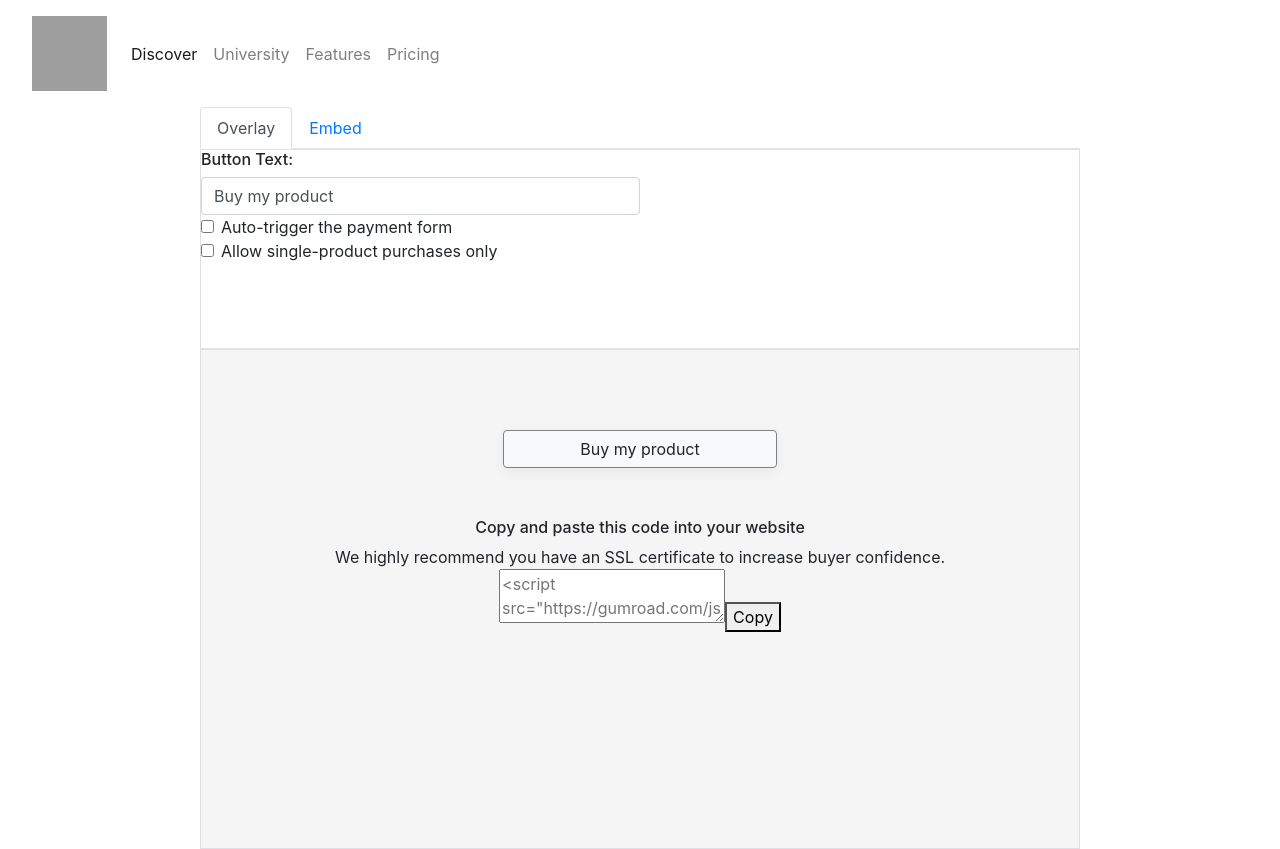
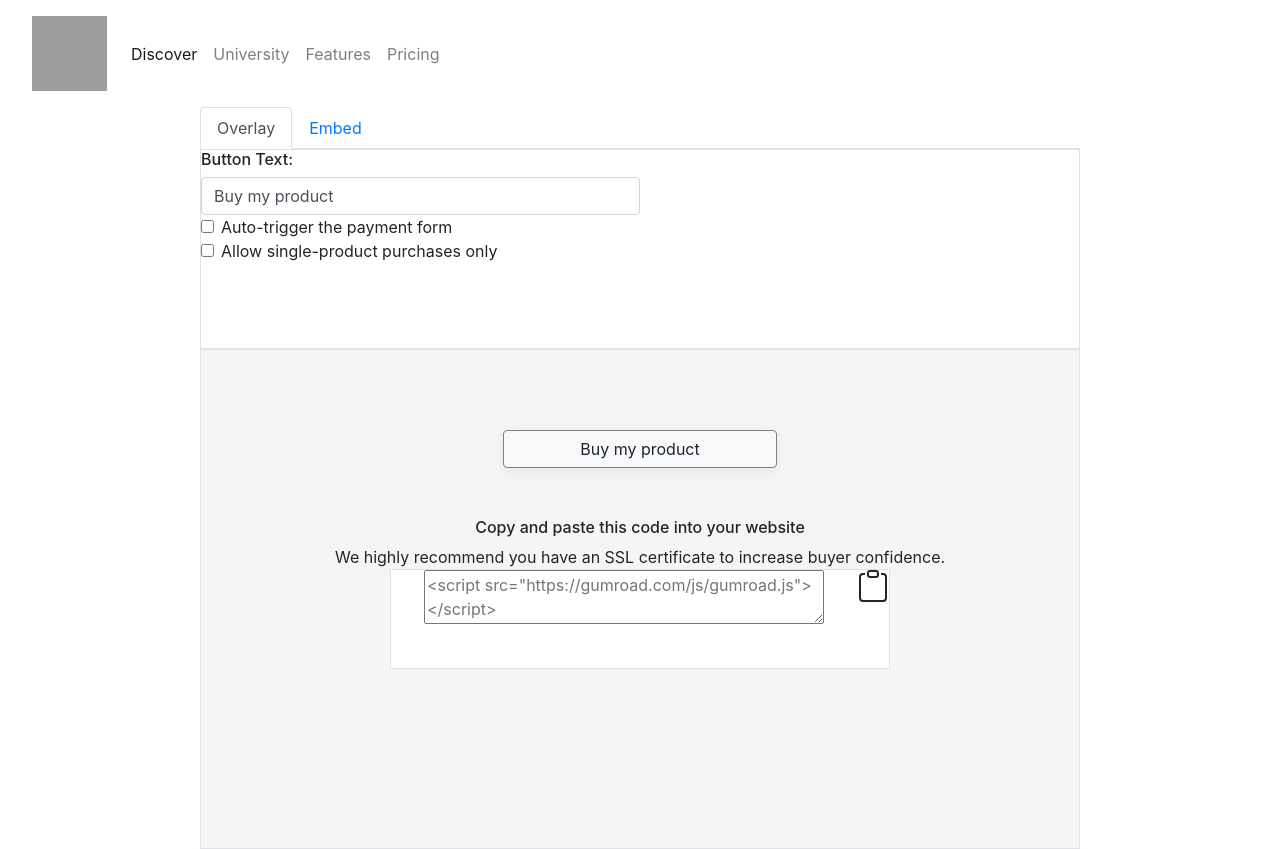
Before and after one commit to kalmansour/gumroad-react, a React (Create React App) app in the folder gumroad/: page / in a window 1280 px wide. Built offline with nearby package versions, Linux system fonts and the light colour scheme; grey boxes are pictures that could not be loaded.

Commit message:
clipboard wip

```diff
--- a/gumroad/package.json
+++ b/gumroad/package.json
@@ -11,6 +11,7 @@
     "react-bootstrap": "^1.5.2",
     "react-copy-to-clipboard": "^5.0.3",
     "react-dom": "^17.0.2",
+    "react-icons": "^4.2.0",
     "react-scripts": "4.0.3",
     "web-vitals": "^1.0.1"
   },
--- a/gumroad/src/components/Overlay.js
+++ b/gumroad/src/components/Overlay.js
@@ -1,6 +1,7 @@
 import React, { useState } from "react";
 import { Tabs, Tab } from "react-bootstrap";
 import { CopyToClipboard } from "react-copy-to-clipboard";
+import { BsClipboard } from "react-icons/bs";
 
 const Overlay = () => {
   const [product, setProduct] = useState("Buy my product");
@@ -87,13 +88,20 @@ const Overlay = () => {
                   We highly recommend you have an SSL certificate to increase
                   buyer confidence.
                 </h8>
-                <div>
-                  <textarea placeholder={code} readonly />
+                <div
+                  class="demo border"
+                  style={{ backgroundColor: "white", width: 500, height: 100 }}
+                >
+                  <textarea
+                    placeholder={code}
+                    readonly
+                    style={{ width: 400 }}
+                  />
                   <CopyToClipboard
                     text={code}
                     onCopy={() => setCopy({ copy: true })}
                   >
-                    <button>Copy</button>
+                    <BsClipboard class="float-right" size="2em" />
                   </CopyToClipboard>
                   {copy ? <span style={{ color: "red" }}>Copied.</span> : null}
                 </div>
```
Also changed, not shown: 1 other file (tests, documents, lock files or other folders).
